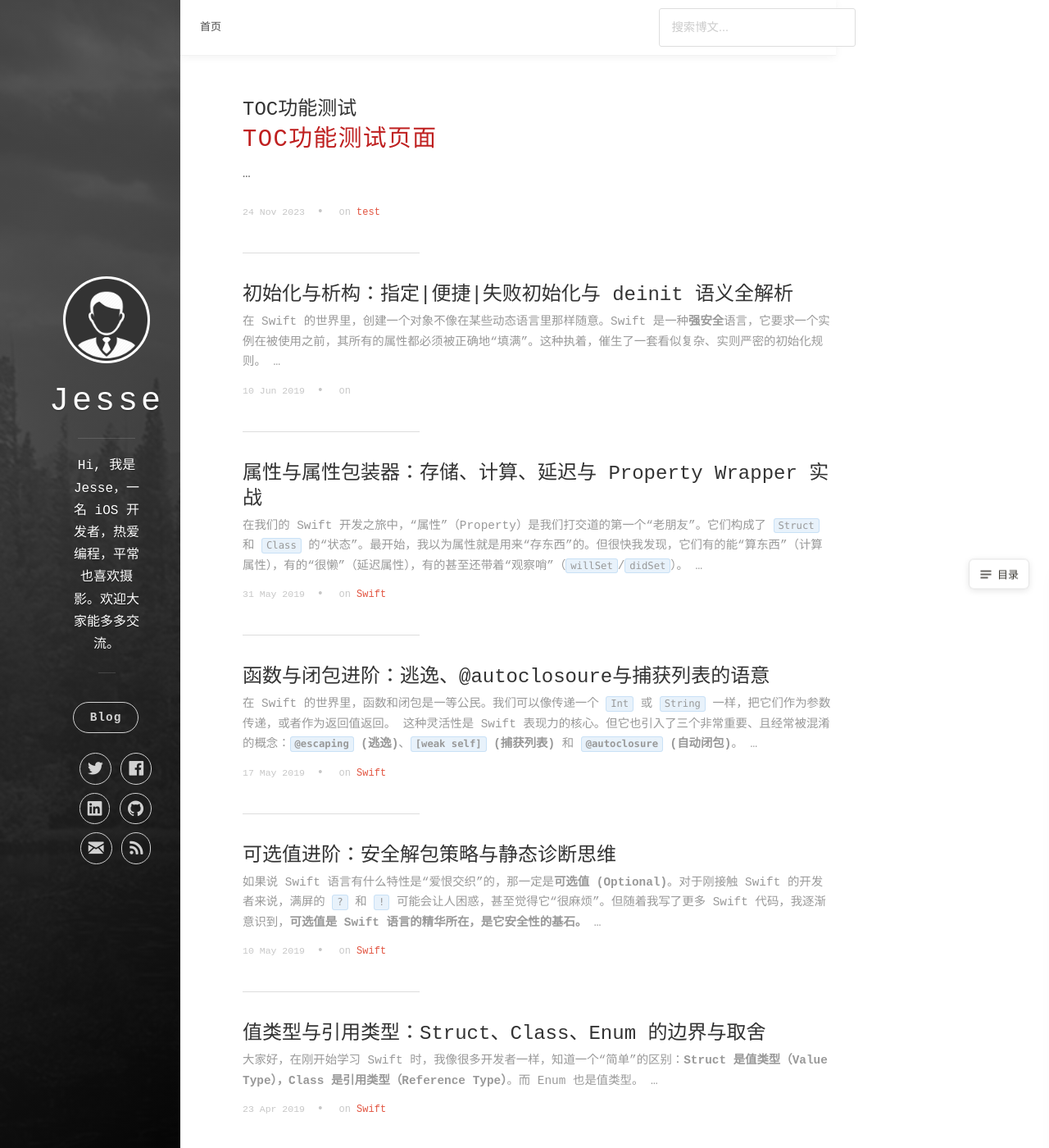
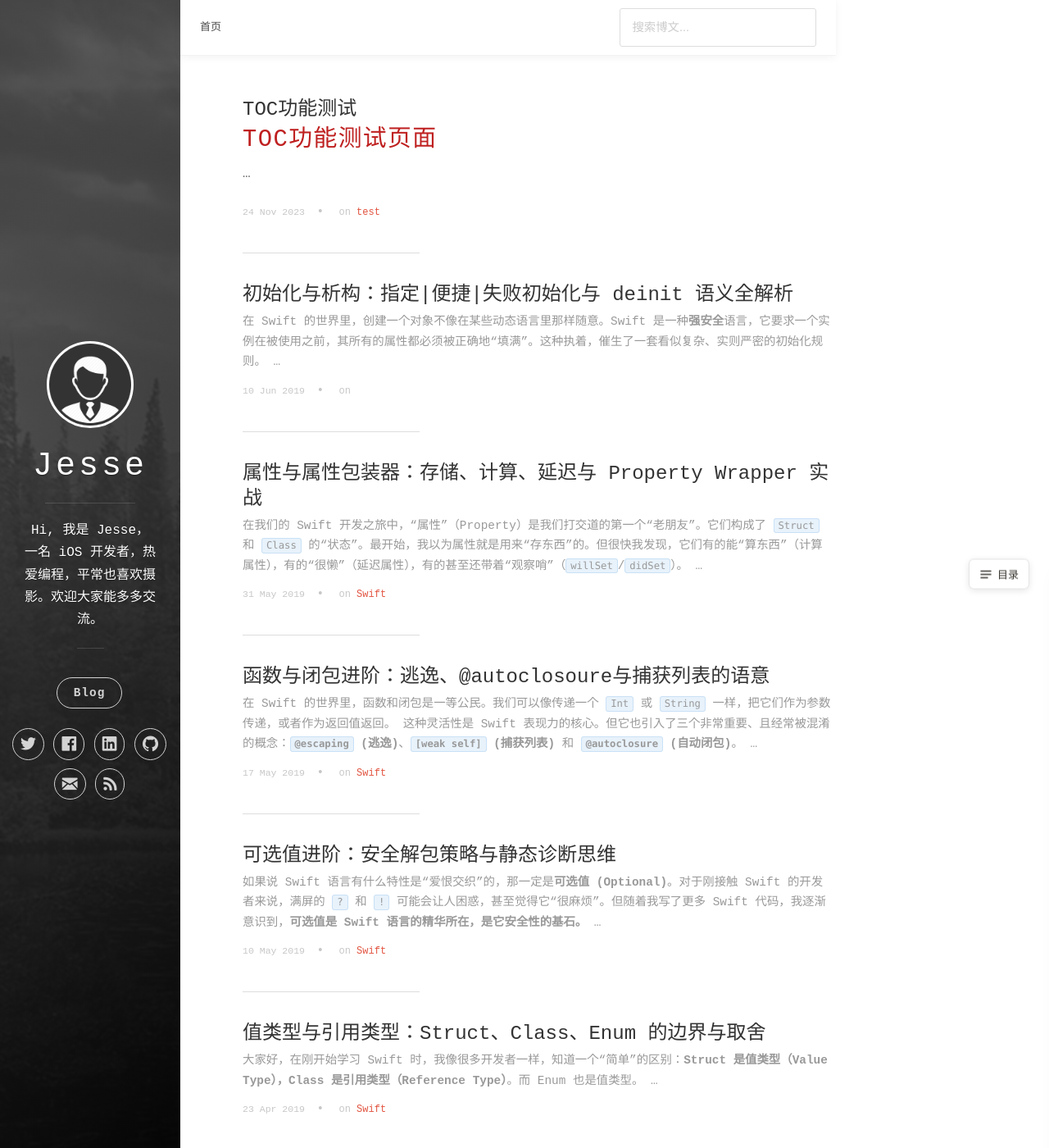
Before and after one commit to JesseZhu/jessezhu.github.io, a Jekyll site: the page built from index.html, in a window 1280 px wide and 1400 px high. Shown: the whole window at 82% size. Built offline with Jekyll 4.4.1, drawn with Linux system fonts in a browser that asks for light colours; the list of posts is cut into pages by our own code.

Commit message:
update style

```diff
--- a/css/main.css
+++ b/css/main.css
@@ -55,7 +55,6 @@ pre.highlight code,
 }
 
 .topbar-inner {
-  width: 100%;
   max-width: none;
   margin: 0;
   padding: 10px 24px;
--- a/css/uno.css
+++ b/css/uno.css
@@ -1671,8 +1671,6 @@ hr {
   display: block;
   position: fixed;
   z-index: 900;
-  width: 100%;
-  max-width: none;
   height: 100%;
   background: url(../images/background-cover.jpg) top left no-repeat #666666;
   background-size: cover;
@@ -1738,7 +1736,7 @@ hr {
   vertical-align: middle;
   position: relative;
   z-index: 800;
-  padding: 0 60px;
+  padding: 0 0px;
 }
 
 .panel-main__content {
@@ -1931,7 +1929,7 @@ nav {
 }
 
 .navigation--social {
-  margin-left: 1.5em;
+  margin-left: 0em;
 }
 .navigation--social a {
   padding: 6px 8px 6px 9px;
```
